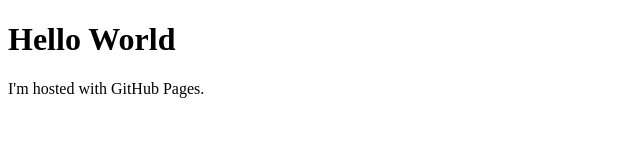
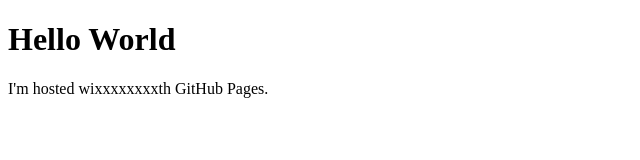
Before and after one commit to vincentk222/Blog, a plain HTML site: page index.html in a window 1280 px wide. Shown: the whole page, without its empty margins (0-640 px from the left). Drawn offline with Linux system fonts and the light colour scheme.

Commit message:
Update index.html

```diff
--- a/index.html
+++ b/index.html
@@ -2,6 +2,6 @@
 <html>
 <body>
 <h1>Hello World</h1>
-<p>I'm hosted with GitHub Pages.</p>
+<p>I'm hosted wixxxxxxxxth GitHub Pages.</p>
 </body>
 </html>
```
